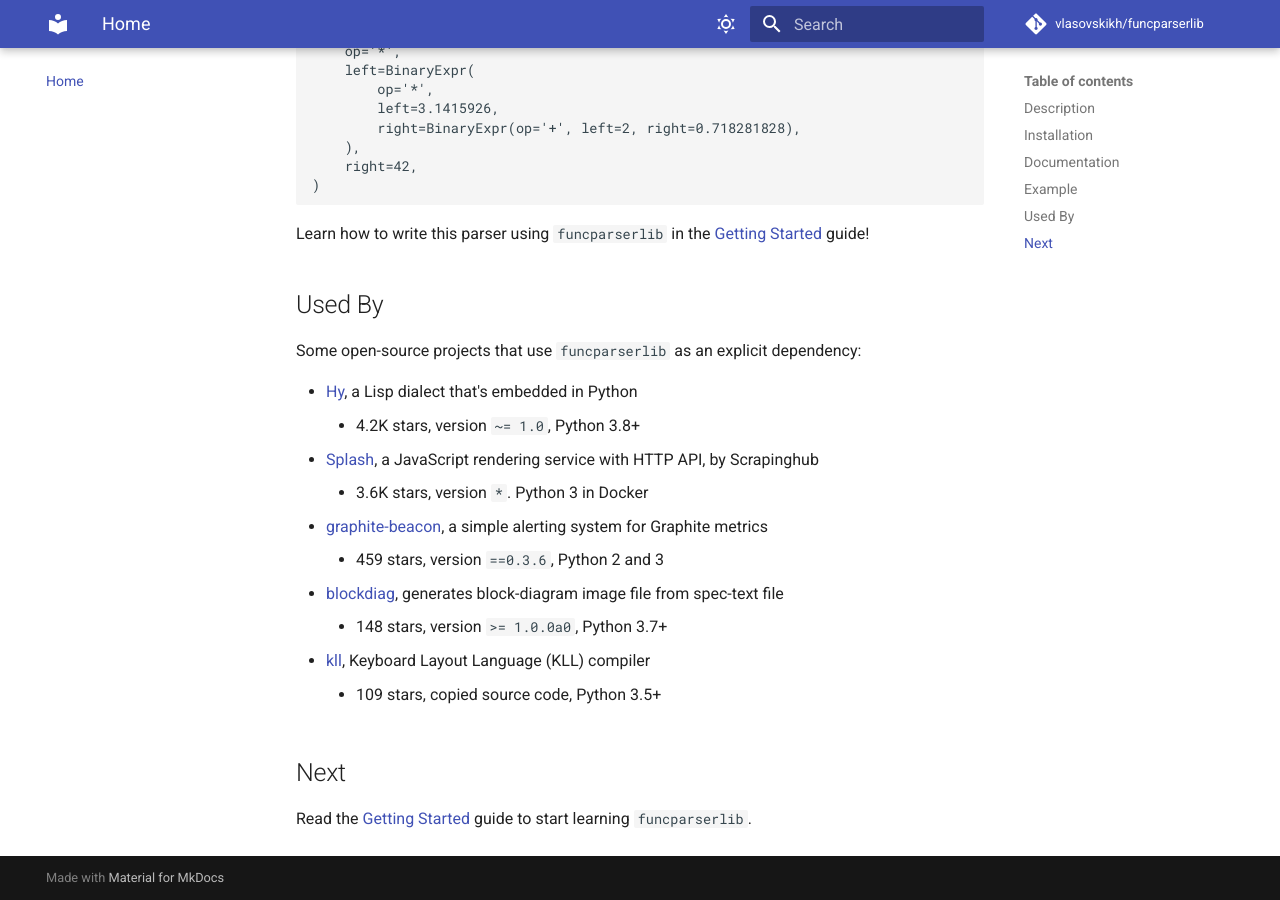
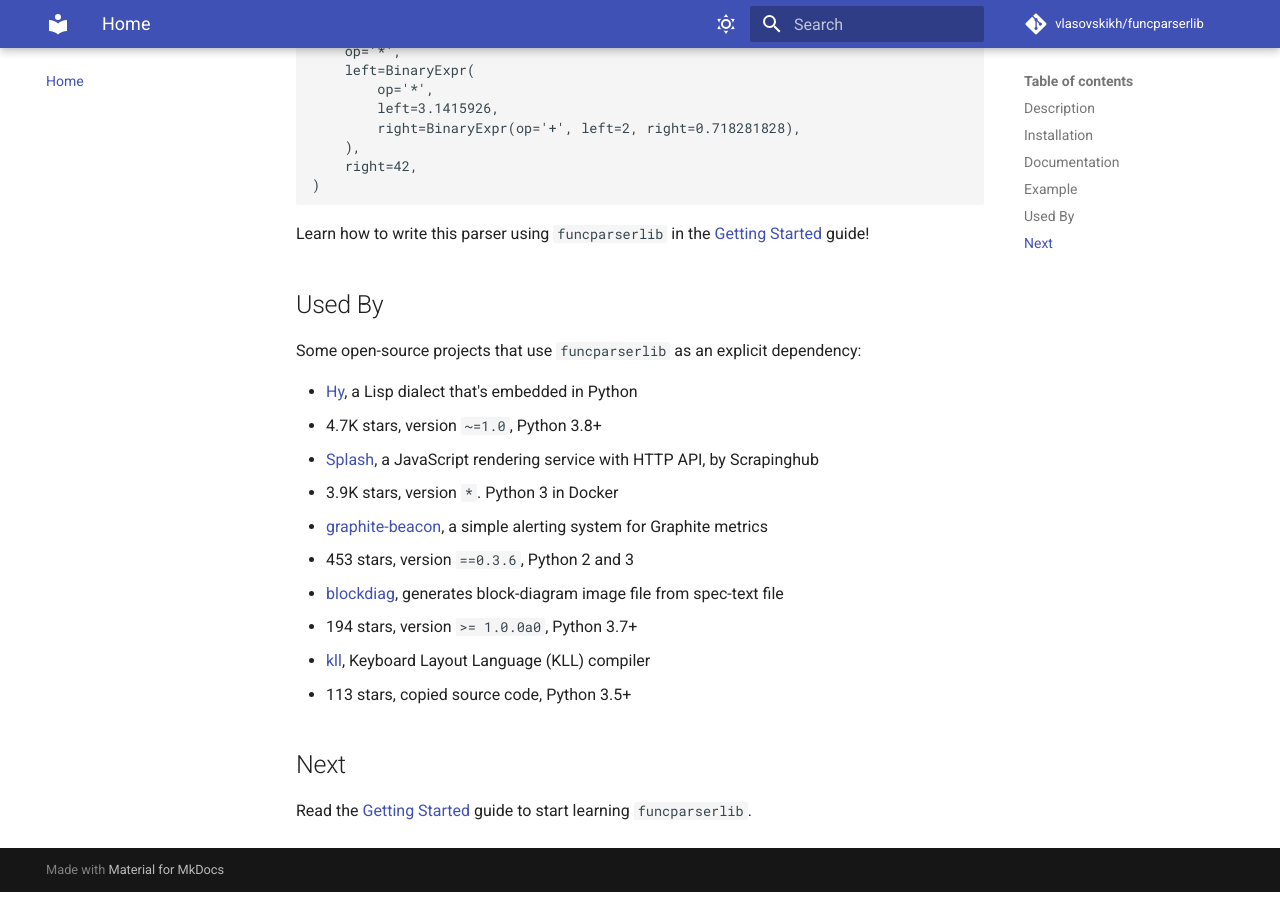
Before and after one commit to vlasovskikh/funcparserlib, an MkDocs documentation site: the page built from docs/index.md, in a window 1280 px wide and 900 px high, scrolled down 3166 px. Built offline with MkDocs 1.6.1 and Material for MkDocs 9.7.7, drawn with Linux system fonts in a browser that asks for light colours; comment, search, counter and statistics services are not loaded.

Commit message:
Updated stats about projects that use funcparserlib

```diff
--- a/docs/index.md
+++ b/docs/index.md
@@ -162,15 +162,15 @@
 Some open-source projects that use `funcparserlib` as an explicit dependency:
 
 * [Hy](https://github.com/hylang/hy), a Lisp dialect that's embedded in Python
-    * 4.2K stars, version `~= 1.0`, Python 3.8+
+  * 4.7K stars, version `~=1.0`, Python 3.8+
 * [Splash](https://github.com/scrapinghub/splash), a JavaScript rendering service with HTTP API, by Scrapinghub
-    * 3.6K stars, version `*`. Python 3 in Docker
+  * 3.9K stars, version `*`. Python 3 in Docker
 * [graphite-beacon](https://github.com/klen/graphite-beacon), a simple alerting system for Graphite metrics
-    * 459 stars, version `==0.3.6`, Python 2 and 3
+  * 453 stars, version `==0.3.6`, Python 2 and 3
 * [blockdiag](https://github.com/blockdiag/blockdiag), generates block-diagram image file from spec-text file
-    * 148 stars, version `>= 1.0.0a0`, Python 3.7+
+  * 194 stars, version `>= 1.0.0a0`, Python 3.7+
 * [kll](https://github.com/kiibohd/kll), Keyboard Layout Language (KLL) compiler
-    * 109 stars, copied source code, Python 3.5+
+  * 113 stars, copied source code, Python 3.5+
 
 
 Next
```
Also changed, not shown: README.md (+5 -5 lines).
